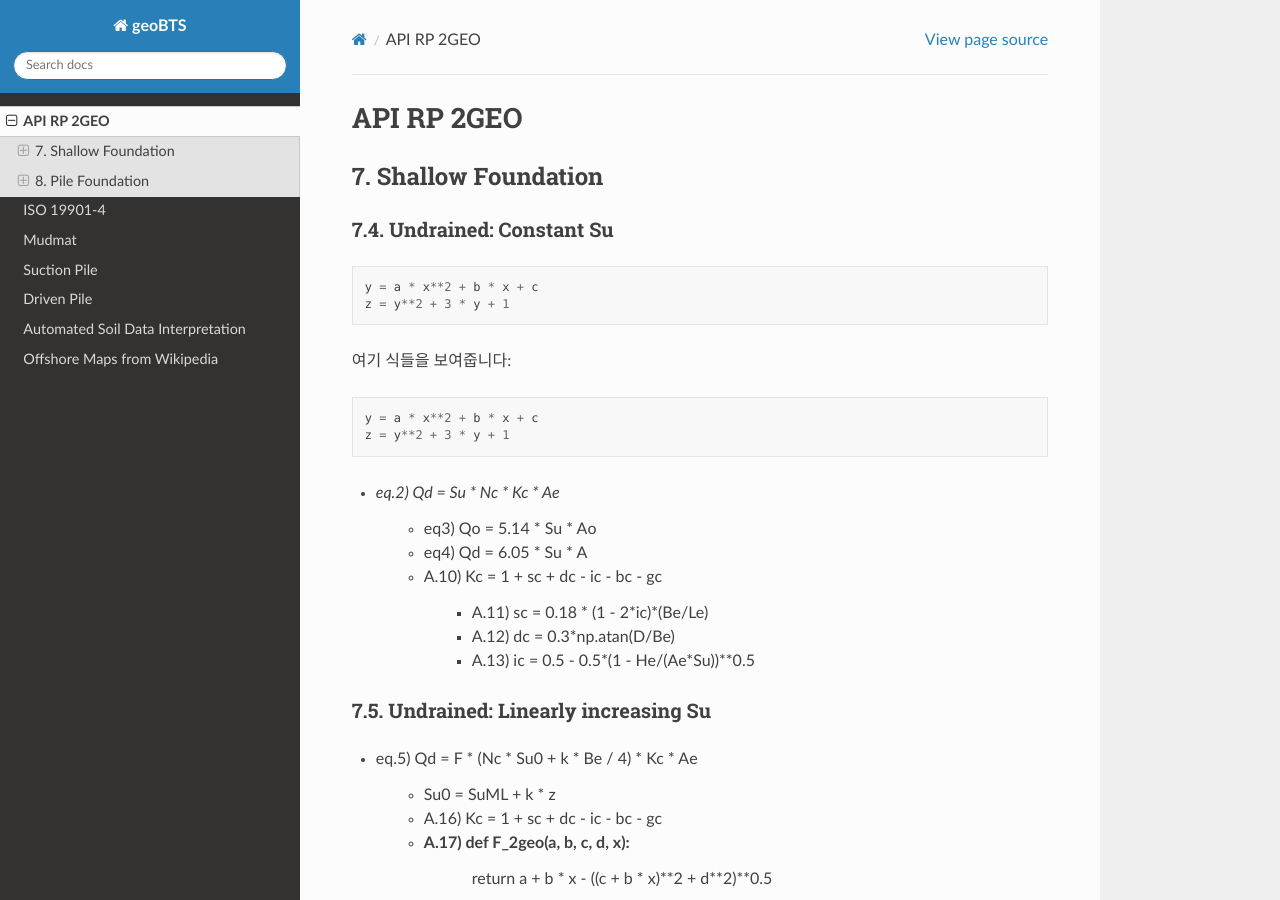
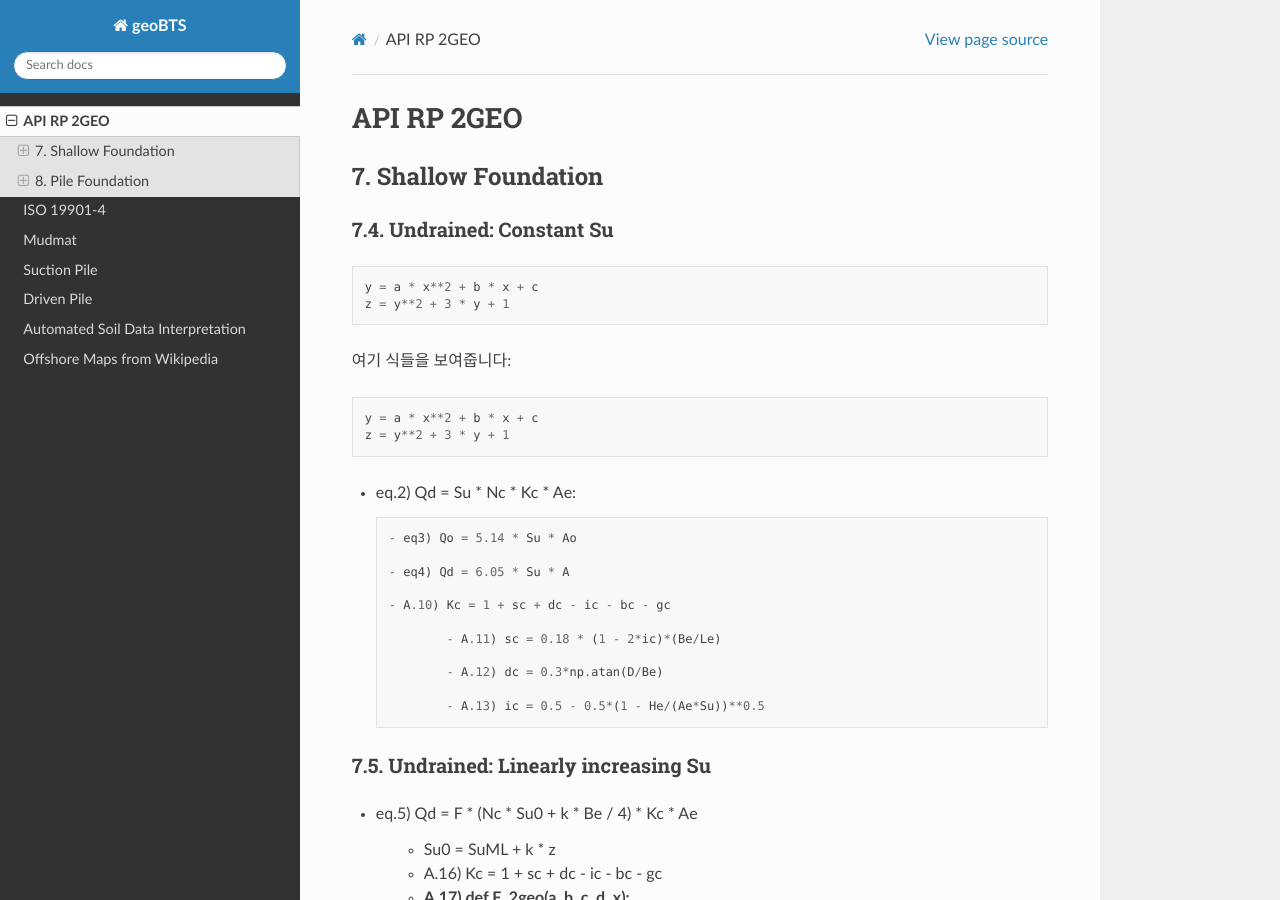
Before and after one commit to jungsohn/geoBTS, a Sphinx documentation site: the page built from docs/source/API_2GEO.rst, in a window 1280 px wide and 900 px high. Built offline with Sphinx 7.4.7 and the Read the Docs theme 3.1.0, drawn with Linux system fonts in a browser that asks for light colours.

Commit message:
Update API_2GEO.rst

```diff
--- a/docs/source/API_2GEO.rst
+++ b/docs/source/API_2GEO.rst
@@ -19,7 +19,7 @@ API RP 2GEO
 
 
 
-- `eq.2) Qd = Su * Nc * Kc * Ae`
+- eq.2) Qd = Su * Nc * Kc * Ae::
 
         - eq3) Qo = 5.14 * Su * Ao
 
```
